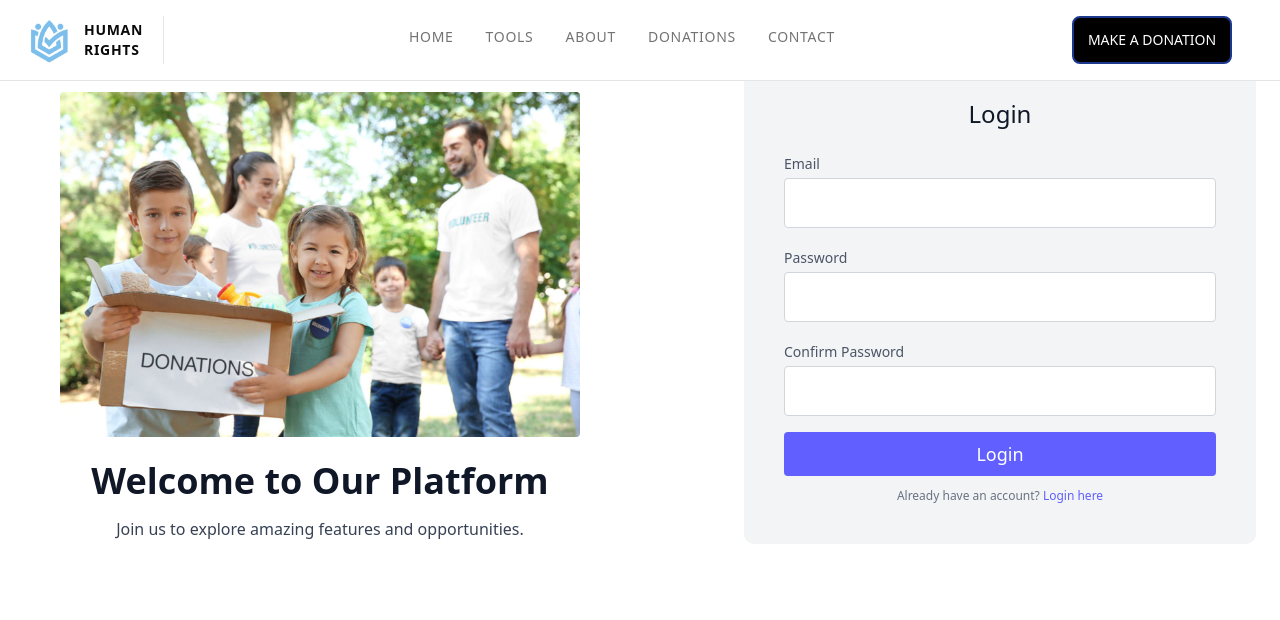
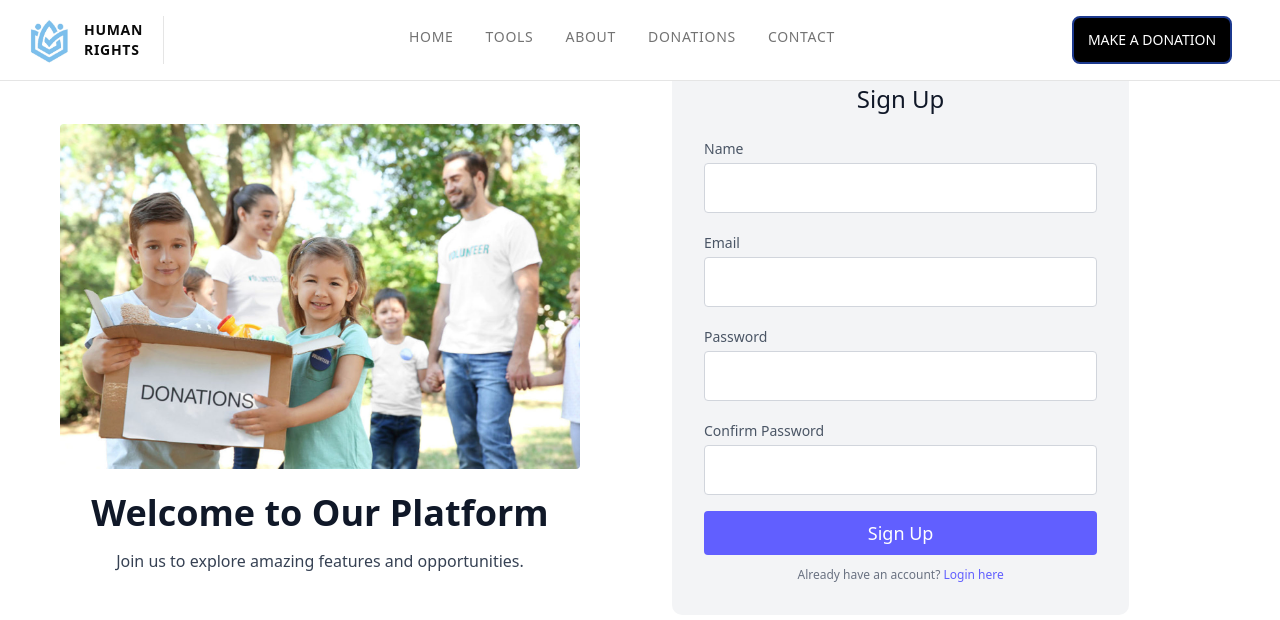
Before and after one commit to Sufyaancoders/NGO-website, a React (Vite) app in the folder frontend/: page /auth/signup in a window 1280 px wide. Shown: the top 620 px of the page. Built offline with nearby package versions, Linux system fonts and the light colour scheme.

Commit message:
Implement authentication flow with login and signup functionality, including form validation and API integration

```diff
--- a/frontend/package.json
+++ b/frontend/package.json
@@ -20,6 +20,7 @@
     "@radix-ui/react-slot": "^1.2.4",
     "@reduxjs/toolkit": "^2.10.1",
     "@tailwindcss/postcss": "^4.1.17",
+    "axios": "^1.13.2",
     "class-variance-authority": "^0.7.1",
     "clsx": "^2.1.1",
     "embla-carousel-react": "^8.6.0",
@@ -28,6 +29,7 @@
     "prop-types": "^15.8.1",
     "react": "^19.1.1",
     "react-dom": "^19.1.1",
+    "react-hot-toast": "^2.6.0",
     "react-redux": "^9.2.0",
     "react-router-dom": "^7.9.5",
     "sonner": "^2.0.7",
--- a/frontend/src/pages/auth.pages/login.jsx
+++ b/frontend/src/pages/auth.pages/login.jsx
@@ -1,8 +1,55 @@
-import React from 'react';
-import imagesdonation from '../../assets/Randy-.jpg';
-import { Link } from 'react-router-dom';
+import React from "react";
+import imagesdonation from "../../assets/Randy-.jpg";
+import { Link } from "react-router-dom";
+import { useState } from "react";
+import { useDispatch } from "react-redux";
+import { useNavigate } from "react-router-dom";
+import { login } from "../../services/opreations/authAPI";
+const Login = () => {
+  const [email, setEmail] = useState("");
+  const [password, setPassword] = useState("");
+  const [errors, setErrors] = useState({ email: "", password: "" });
+  const [isLoading, setIsLoading] = useState(false);
 
-const Login = () => {
+  const dispatch = useDispatch();
+  const navigate = useNavigate();
+  const validateEmail = (email) => {
+    const re = /^[^\s@]+@[^\s@]+\.[^\s@]+$/;
+    return re.test(email);
+  };
+
+  const handleSubmit = async (e) => {
+    e.preventDefault();
+    setErrors({ email: "", password: "" });
+
+    let isValid = true;
+
+    if (!email) {
+      setErrors((prev) => ({ ...prev, email: "Email is required" }));
+      isValid = false;
+    } else if (!validateEmail(email)) {
+      setErrors((prev) => ({ ...prev, email: "Please enter a valid email" }));
+      isValid = false;
+    }
+
+    if (!password) {
+      setErrors((prev) => ({ ...prev, password: "Password is required" }));
+      isValid = false;
+    }
+
+    if (isValid) {
+      setIsLoading(true);
+      try {
+        // Dispatch Redux login action
+        await dispatch(login(email, password, navigate));
+      } catch (err) {
+        // handle any dispatch errors if necessary
+        console.error("Login failed:", err);
+      }
+      setIsLoading(false);
+    }
+  };
+
   return (
     <section className="text-gray-600 body-font">
       <div className="container mx-auto flex flex-wrap items-center lg:flex-nowrap">
@@ -23,36 +70,77 @@ const Login = () => {
 
         {/* Right Section: Form */}
         <div className="lg:w-2/5 w-full bg-gray-100 rounded-lg p-10 flex flex-col md:ml-auto mt-8 mr-1 lg:mr-6 md:mt-0">
-                    <h2 className="text-gray-900 text-2xl font-medium title-font mb-5 text-center">Login</h2>
+          <form onSubmit={handleSubmit}>
+          <h2 className="text-gray-900 text-2xl font-medium title-font mb-5 text-center">
+            Login
+          </h2>
           <div className="relative mb-4">
-                        <label htmlFor="email" className="leading-7 text-sm text-gray-600">Email</label>
+            <label htmlFor="email" className="leading-7 text-sm text-gray-600">
+              Email
+            </label>
             <input
               type="email"
               id="email"
               name="email"
-                            className="w-full bg-white rounded border border-gray-300 focus:border-indigo-500 focus:ring-2 focus:ring-indigo-200 text-base outline-none text-gray-700 py-2 px-4 leading-8 transition-colors duration-200 ease-in-out"
+              value={email}
+              autoComplete="email"
+              placeholder="Enter email address"
+              required
+
+              onChange={(e) => setEmail(e.target.value)}
+              className={`w-full bg-white rounded border ${errors.email ? 'border-red-300' : 'border-gray-300'} focus:border-indigo-500 focus:ring-2 focus:ring-indigo-200 text-base outline-none text-gray-700 py-2 px-4 leading-8 transition-colors duration-200 ease-in-out`}
             />
           </div>
           <div className="relative mb-4">
-                        <label htmlFor="password" className="leading-7 text-sm text-gray-600">Password</label>
+            <label
+              htmlFor="password"
+              className="leading-7 text-sm text-gray-600"
+            >
+              Password
+            </label>
             <input
               type="password"
               id="password"
               name="password"
-                            className="w-full bg-white rounded border border-gray-300 focus:border-indigo-500 focus:ring-2 focus:ring-indigo-200 text-base outline-none text-gray-700 py-2 px-4 leading-8 transition-colors duration-200 ease-in-out"
+              autoComplete="current-password"
+              placeholder="Enter Password"
+              required
+              onChange={(e) => setPassword(e.target.value)}
+              value={password}
+              className={`w-full bg-white rounded border ${errors.password ? 'border-red-300' : 'border-gray-300'} focus:border-indigo-500 focus:ring-2 focus:ring-indigo-200 text-base outline-none text-gray-700 py-2 px-4 leading-8 transition-colors duration-200 ease-in-out`}
             />
           </div>
-                    <Link to= "/auth/signup" className="text-sm text-blue-800 hover:underline mb-4">
+          <Link
+            to="/auth/signup"
+            className="text-sm text-blue-800 hover:underline mb-4"
+          >
             Don't have an account? Sign up
           </Link>
-                    <button className="text-white bg-indigo-500 border-0 py-2 px-6 focus:outline-none hover:bg-indigo-600 rounded text-lg">
-                        Login
+          <button
+           type="submit"
+          disabled={isLoading}
+          className="text-white bg-indigo-500 border-0 py-2 px-6 focus:outline-none hover:bg-indigo-600 rounded text-lg">
+
+              {isLoading ? (
+            <span className="flex items-center">
+              <svg className="mr-2 h-4 w-4 animate-spin text-white" xmlns="http://www.w3.org/2000/svg" fill="none" viewBox="0 0 24 24">
+                <circle className="opacity-25" cx="12" cy="12" r="10" stroke="currentColor" strokeWidth="4"></circle>
+                <path className="opacity-75" fill="currentColor" d="M4 12a8 8 0 018-8V0C5.373 0 0 5.373 0 12h4zm2 5.291A7.962 7.962 0 014 12H0c0 3.042 1.135 5.824 3 7.938l3-2.647z"></path>
+              </svg>
+              Signing In...
+            </span>
+          ) : (
+            'Sign In'
+          )}
           </button>
 
           <p className="text-xs text-gray-500 mt-3 text-center">
             Don't have an account?
-                        <Link to="/auth/signup" className="text-indigo-500 hover:underline">Sign up</Link>
+            <Link to="/auth/signup" className="text-indigo-500 hover:underline">
+              Sign up
+            </Link>
           </p>
+          </form>
         </div>
       </div>
     </section>
--- a/frontend/src/pages/auth.pages/signup.jsx
+++ b/frontend/src/pages/auth.pages/signup.jsx
@@ -1,11 +1,72 @@
-    import React from 'react';
-    import imagesdonation from '../../assets/Randy-.jpg';
+import React from "react";
+import imagesdonation from "../../assets/Randy-.jpg";
+import { useState } from "react";
+import { toast } from 'react-hot-toast';
+import { useDispatch } from "react-redux";
+import { setSignupData } from "../../slices/authSlice";
+import { useNavigate } from "react-router-dom";
+import { signUp } from "../../services/opreations/authAPI";
 const Signup = () => {
+  const [formData, setFormData] = useState({
+    name: "",
+    email: "",
+    password: "",
+    confirmPassword: "",
+  });
+   const navigate = useNavigate();
+const dispatch = useDispatch();
+  const handleInputChange = (e) => {
+    const { name, value } = e.target;
+    setFormData((prev) => ({ ...prev, [name]: value }));
+  };
+ const handleSubmit = (e) => {
+    e.preventDefault();
+
+    // Validate passwords match
+    if (formData.password !== formData.confirmPassword) {
+      toast.error('Passwords do not match');
+      return;
+    }
+
+    // Validate all required fields
+    if (!formData.name || !formData.email || !formData.password) {
+      toast.error('Please fill all required fields');
+      return;
+    }
+
+    // Save to Redux
+    dispatch(setSignupData(formData));
+
+    // Destructure form data for API call
+    const { name, email, password } = formData;
+
+    // Call signup API
+    const signupPromise = dispatch(
+      signUp(name, email, password, navigate)
+    );
+
+    signupPromise.then(
+      (result) => {
+        console.log("Signup success:", result);
+        // Clear form on success
+        setFormData({
+          name: '',
+          email: '',
+          password: '',
+          confirmPassword: ''
+        });
+      },
+      (error) => {
+        console.error("Signup failed:", error);
+      }
+    );
+  };
+
+
   return (
-
     <div>
-            <section className="text-gray-600 body-font">
-                <div className="container mx-auto flex flex-wrap items-center lg:flex-nowrap">
+      <section className="text-gray-600 body-font pt-8">
+        <div className="container mx-auto gap-8 flex flex-wrap items-center lg:flex-nowrap">
           {/* Left Section: Image with Heading */}
           <div className="lg:w-1/2 w-full flex flex-col items-center justify-center p-15 mt-6 lg:mt-8">
             <img
@@ -22,45 +83,96 @@ const Signup = () => {
           </div>
 
           {/* Right Section: Form */}
-                    <div className="lg:w-2/5 w-full bg-gray-100 rounded-lg p-10 flex flex-col md:ml-auto mt-8 mr-1 lg:mr-6 md:mt-0">
-                        <h2 className="text-gray-900 text-2xl font-medium title-font mb-5 text-center">Login</h2>
+          <form onSubmit={handleSubmit}>
+            <div className="lg:w-2/2 w-full bg-gray-100 rounded-lg p-8 flex flex-col md:ml-auto mt-8 mr-1 lg:mr-2 md:mt-0">
+              <h2 className="text-gray-900 text-2xl font-medium title-font mb-5 text-center">
+                Sign Up
+              </h2>
               <div className="relative mb-4">
-                            <label htmlFor="email" className="leading-7 text-sm text-gray-600">Email</label>
+                <label
+                  htmlFor="name"
+                  className="leading-7 text-sm text-gray-600"
+                >
+                  Name
+                </label>
+                <input
+                  type="text"
+                  id="name"
+                  name="name"
+                  required
+                  autoComplete="name"
+                  value={formData.name}
+                  onChange={handleInputChange}
+                  className="w-full bg-white rounded border border-gray-300 focus:border-indigo-500 focus:ring-2 focus:ring-indigo-200 text-base outline-none text-gray-700 py-2 px-4 leading-8 transition-colors duration-200 ease-in-out"
+                />
+              </div>
+              <div className="relative mb-4">
+                <label
+                  htmlFor="email"
+                  className="leading-7 text-sm text-gray-600"
+                >
+                  Email
+                </label>
                 <input
                   type="email"
                   id="email"
                   name="email"
+                  required
+                  autoComplete="email"
+                  value={formData.email}
+                  onChange={handleInputChange}
                   className="w-full bg-white rounded border border-gray-300 focus:border-indigo-500 focus:ring-2 focus:ring-indigo-200 text-base outline-none text-gray-700 py-2 px-4 leading-8 transition-colors duration-200 ease-in-out"
                 />
               </div>
               <div className="relative mb-4">
-                            <label htmlFor="password" className="leading-7 text-sm text-gray-600">Password</label>
+                <label
+                  htmlFor="password"
+                  className="leading-7 text-sm text-gray-600"
+                >
+                  Password
+                </label>
                 <input
                   type="password"
                   id="password"
                   name="password"
+                  required
+                  autoComplete="new-password"
+                  value={formData.password}
+                  onChange={handleInputChange}
                   className="w-full bg-white rounded border border-gray-300 focus:border-indigo-500 focus:ring-2 focus:ring-indigo-200 text-base outline-none text-gray-700 py-2 px-4 leading-8 transition-colors duration-200 ease-in-out"
                 />
               </div>
               <div className="relative mb-4">
-                            <label htmlFor="password" className="leading-7 text-sm text-gray-600">Confirm Password</label>
+                <label
+                  htmlFor="confirmPassword"
+                  className="leading-7 text-sm text-gray-600"
+                >
+                  Confirm Password
+                </label>
                 <input
-                                type="confirm-password"
-                                id="confirm-password"
-                                name="confirm-password"
+                  type="password"
+                  id="confirmPassword"
+                  name="confirmPassword"
+                  required
+                  autoComplete="new-password"
+                  value={formData.confirmPassword}
+                  onChange={handleInputChange}
                   className="w-full bg-white rounded border border-gray-300 focus:border-indigo-500 focus:ring-2 focus:ring-indigo-200 text-base outline-none text-gray-700 py-2 px-4 leading-8 transition-colors duration-200 ease-in-out"
                 />
               </div>
               <button className="text-white bg-indigo-500 border-0 py-2 px-6 focus:outline-none hover:bg-indigo-600 rounded text-lg">
-                            Login
+                Sign Up
               </button>
               <p className="text-xs text-gray-500 mt-3 text-center">
-                            Already have an account? <a href="/auth/login" className="text-indigo-500 hover:underline">Login here</a>
+                Already have an account?{" "}
+                <a href="/auth/login" className="text-indigo-500 hover:underline">
+                  Login here
+                </a>
               </p>
             </div>
+          </form>
         </div>
       </section>
-
     </div>
   );
 };
--- /dev/null
+++ b/frontend/src/services/opreations/authAPI.js
@@ -0,0 +1,125 @@
+import { toast } from "react-hot-toast"
+
+import { setLoading, setToken } from "../../slices/authSlice"
+import { apiConnector } from "../apiconnector"
+import { endpoints } from "../apies"
+
+const {
+  SIGNUP_API,
+  LOGIN_API,
+  LOGOUT_API
+} = endpoints
+
+
+export function signUp(
+name,
+email,
+password,
+  navigate
+) {
+  return async (dispatch) => {
+    const toastId = toast.loading("Creating your account...")
+    dispatch(setLoading(true))
+
+    try {
+      // Log what's being sent for debugging
+      console.log("Sending signup data:", {
+        name, email,
+        // Don't log passwords
+      });
+
+      const response = await apiConnector("POST", SIGNUP_API, {
+        name,
+        email,
+        password,
+      })
+
+      console.log("SIGNUP API RESPONSE............", response)
+
+      // Check for success status
+      if (!response.data.success) {
+        throw new Error(response.data.message || "Signup failed")
+      }
+
+      // Clear loading states BEFORE success actions
+      dispatch(setLoading(false))
+      toast.dismiss(toastId)
+
+      // Show success message
+      toast.success("Account created successfully!")
+
+      // Navigate after a short delay
+      setTimeout(() => {
+        navigate("/auth/login")
+      }, 100)
+
+      // Return the data for promise resolution
+      return response.data
+
+    } catch (error) {
+      // Log the error with details
+      console.log("SIGNUP API ERROR............", error)
+
+      // Show more specific error message from backend if available
+      const errorMessage = error.response?.data?.message || "Signup failed"
+      toast.error(errorMessage)
+
+      // Clear loading states
+      dispatch(setLoading(false))
+      toast.dismiss(toastId)
+
+      // IMPORTANT: Don't navigate here!
+      // Let the component handle navigation based on error
+
+      // Re-throw the error for the promise chain
+      throw error
+    }
+  }
+}
+
+export function login(email, password, navigate) {
+  return async (dispatch) => {
+    const toastId = toast.loading("Loading...")
+    dispatch(setLoading(true))
+    try {
+      const response = await apiConnector("POST", LOGIN_API, {
+        email,
+        password,
+      })
+
+      console.log("LOGIN API RESPONSE............", response)
+
+      if (!response.data.success) {
+        throw new Error(response.data.message)
+      }
+
+      toast.success("Login Successful")
+      dispatch(setToken(response.data.token))
+      // const userImage = response.data?.user?.image
+      //   ? response.data.user.image
+      //   : `https://api.dicebear.com/5.x/initials/svg?seed=${response.data.user.firstName} ${response.data.user.lastName}`
+      // dispatch(setUser({ ...response.data.user, image: userImage }))
+
+      localStorage.setItem("token", response.data.token)
+      localStorage.setItem("user", JSON.stringify(response.data.user))
+      navigate("/donations")
+    } catch (error) {
+      console.log("LOGIN API ERROR............", error)
+      toast.error("Login Failed")
+    }
+    dispatch(setLoading(false))
+    toast.dismiss(toastId)
+  }
+}
+
+export function logout(navigate) {
+  return (dispatch) => {
+    dispatch(setToken(null))
+    // dispatch(setUser(null))
+    // dispatch(resetCart())
+    localStorage.removeItem("token")
+    localStorage.removeItem("user")
+    toast.success("Logged Out")
+    navigate("/")
+  }
+}
```
Also changed, not shown: frontend/src/services/apiconnector.js (added, +13 -0 lines), frontend/src/services/apies.js (added, +8 -0 lines). Lines whose indentation alone changed are shown as unchanged.
